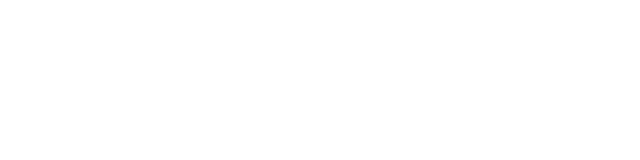
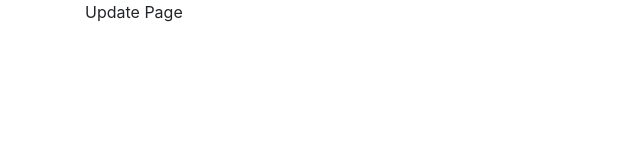
Before and after one commit to crisluda/yelp, a React (Create React App) app in the folder client/: page /restaurants/1/update in a window 1280 px wide. Shown: the top 160 px of the page, without its empty margins (0-640 px from the left). Built offline with nearby package versions, Linux system fonts and the light colour scheme.

Commit message:
add style to app.js

```diff
--- a/client/src/App.jsx
+++ b/client/src/App.jsx
@@ -14,7 +14,11 @@
         <Router>
           <Switch>
             <Route exact path="/" component={Home} />
-            <Route exact path="/restaurant/:id/update" component={UpdatePage} />
+            <Route
+              exact
+              path="/restaurants/:id/update"
+              component={UpdatePage}
+            />
             <Route
               exact
               path="/restaurant/:id"
```
